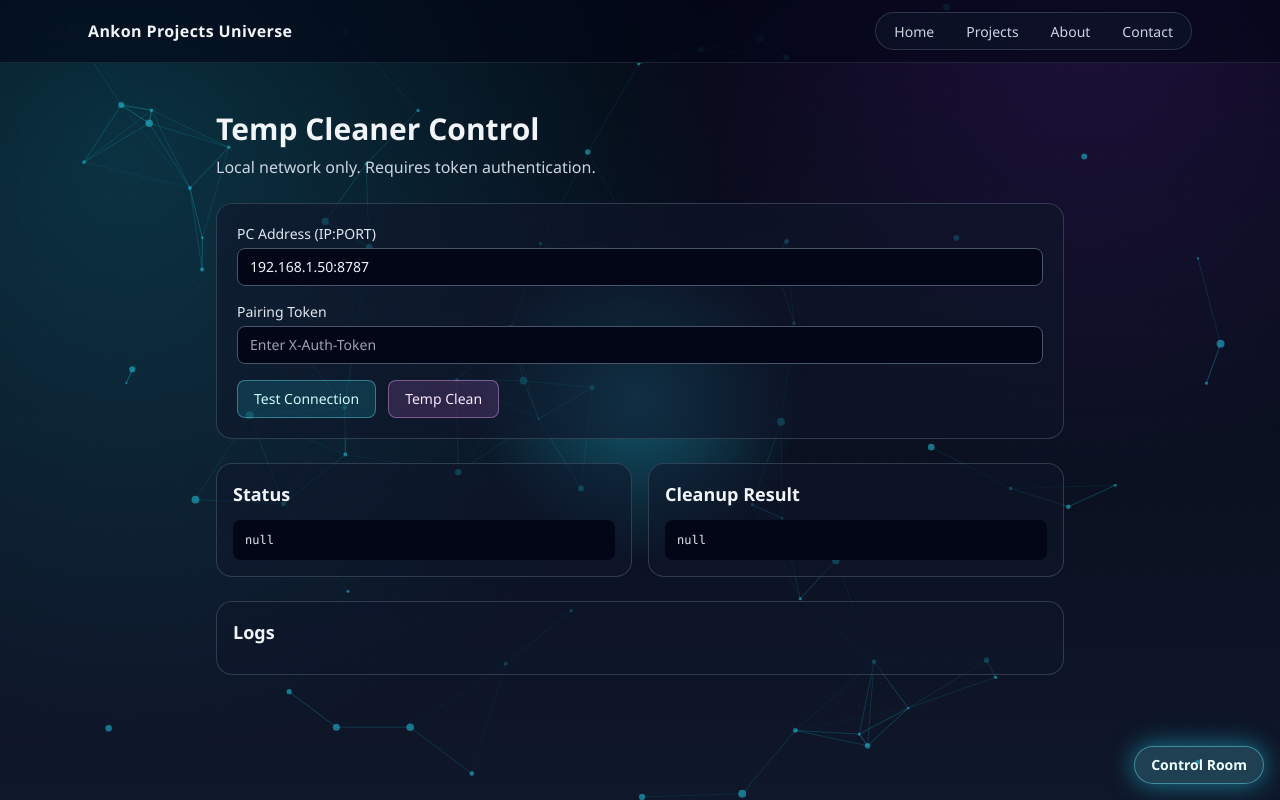
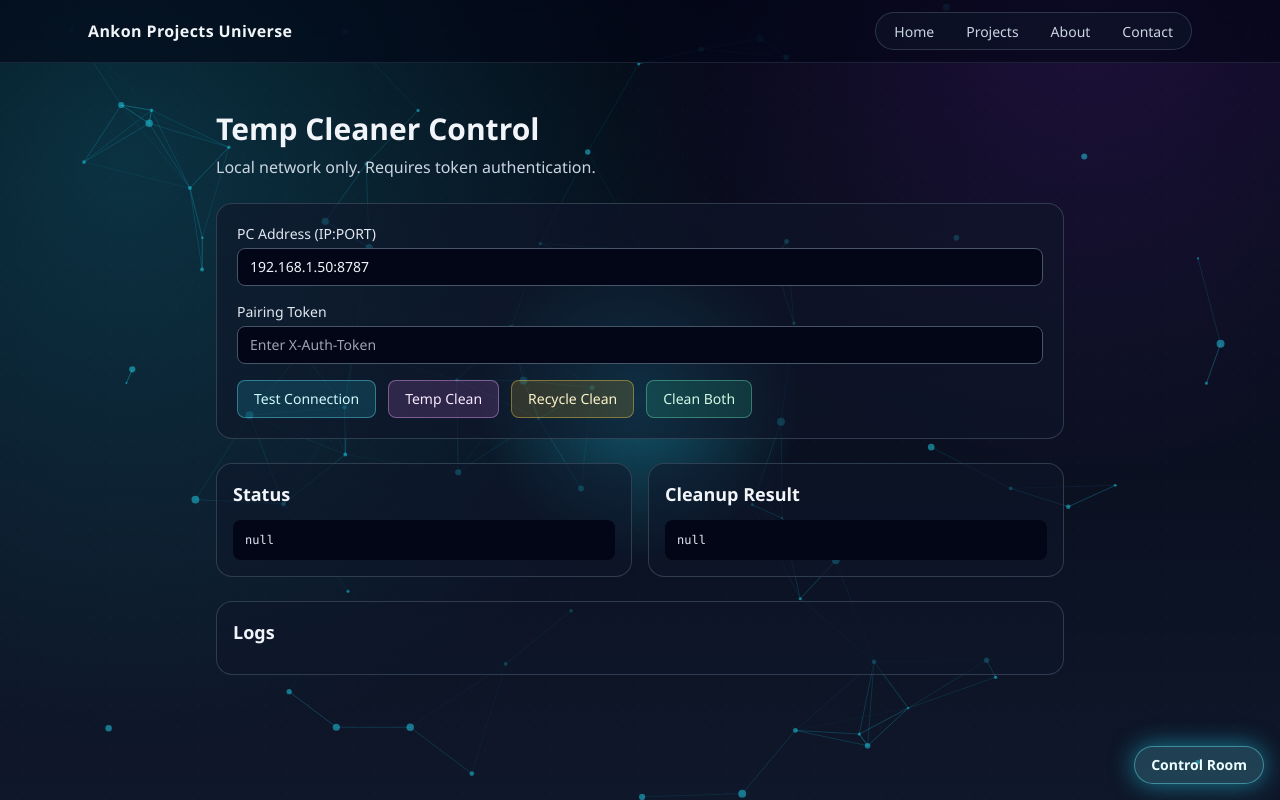
Before and after one commit to liveankon1/ankon-live-portal1, a Next.js app: page /temp-cleaner in a window 1280 px wide. Built offline with nearby package versions, Linux system fonts and the light colour scheme.

Commit message:
Update page.tsx

```diff
--- a/app/temp-cleaner/page.tsx
+++ b/app/temp-cleaner/page.tsx
@@ -85,7 +85,7 @@ export default function TempCleanerPage() {
     }
   };
 
-  const runClean = async () => {
+  const runAction = async (action: "temp" | "recycle") => {
     if (!baseUrl) return;
     if (!token.trim()) {
       pushLog("Token is required.");
@@ -94,10 +94,11 @@ export default function TempCleanerPage() {
 
     setLoading("cleaning");
     setResult(null);
-    pushLog("Starting temp cleanup...");
+    const endpoint = action === "temp" ? "/api/clean-temp" : "/api/clean-recycle";
+    pushLog(`Starting ${action === "temp" ? "temp" : "recycle bin"} cleanup...`);
 
     try {
-      const res = await fetch(`${baseUrl}/api/clean-temp`, {
+      const res = await fetch(`${baseUrl}${endpoint}`, {
         method: "POST",
         headers: {
           "Content-Type": "application/json",
@@ -109,10 +110,10 @@ export default function TempCleanerPage() {
       setResult(data);
       if (data.ok) {
         pushLog(
-          `Cleanup done. Deleted ${data.deletedFiles || 0} files, freed ${formatBytes(data.freedBytes || 0)}`
+          `${action === "temp" ? "Temp" : "Recycle"} cleanup done. Deleted ${data.deletedFiles || 0} files, freed ${formatBytes(data.freedBytes || 0)}`
         );
       } else {
-        pushLog(`Cleanup failed: ${data.error || "unknown error"}`);
+        pushLog(`${action === "temp" ? "Temp" : "Recycle"} cleanup failed: ${data.error || data.errors?.[0] || "unknown error"}`);
       }
     } catch (error) {
       const msg = (error as Error).message;
@@ -121,6 +122,11 @@ export default function TempCleanerPage() {
     } finally {
       setLoading("idle");
     }
+  };
+
+  const runBoth = async () => {
+    await runAction("temp");
+    await runAction("recycle");
   };
 
   return (
@@ -166,11 +172,27 @@ export default function TempCleanerPage() {
             </button>
             <button
               type="button"
-              onClick={runClean}
+              onClick={() => runAction("temp")}
               disabled={loading !== "idle"}
               className="rounded-lg border border-fuchsia-300/40 bg-fuchsia-400/15 px-4 py-2 text-sm font-medium text-fuchsia-100 disabled:opacity-55"
             >
               {loading === "cleaning" ? "Cleaning..." : "Temp Clean"}
+            </button>
+            <button
+              type="button"
+              onClick={() => runAction("recycle")}
+              disabled={loading !== "idle"}
+              className="rounded-lg border border-amber-300/40 bg-amber-400/15 px-4 py-2 text-sm font-medium text-amber-100 disabled:opacity-55"
+            >
+              {loading === "cleaning" ? "Cleaning..." : "Recycle Clean"}
+            </button>
+            <button
+              type="button"
+              onClick={runBoth}
+              disabled={loading !== "idle"}
+              className="rounded-lg border border-emerald-300/40 bg-emerald-400/15 px-4 py-2 text-sm font-medium text-emerald-100 disabled:opacity-55"
+            >
+              {loading === "cleaning" ? "Cleaning..." : "Clean Both"}
             </button>
           </div>
         </div>
```
